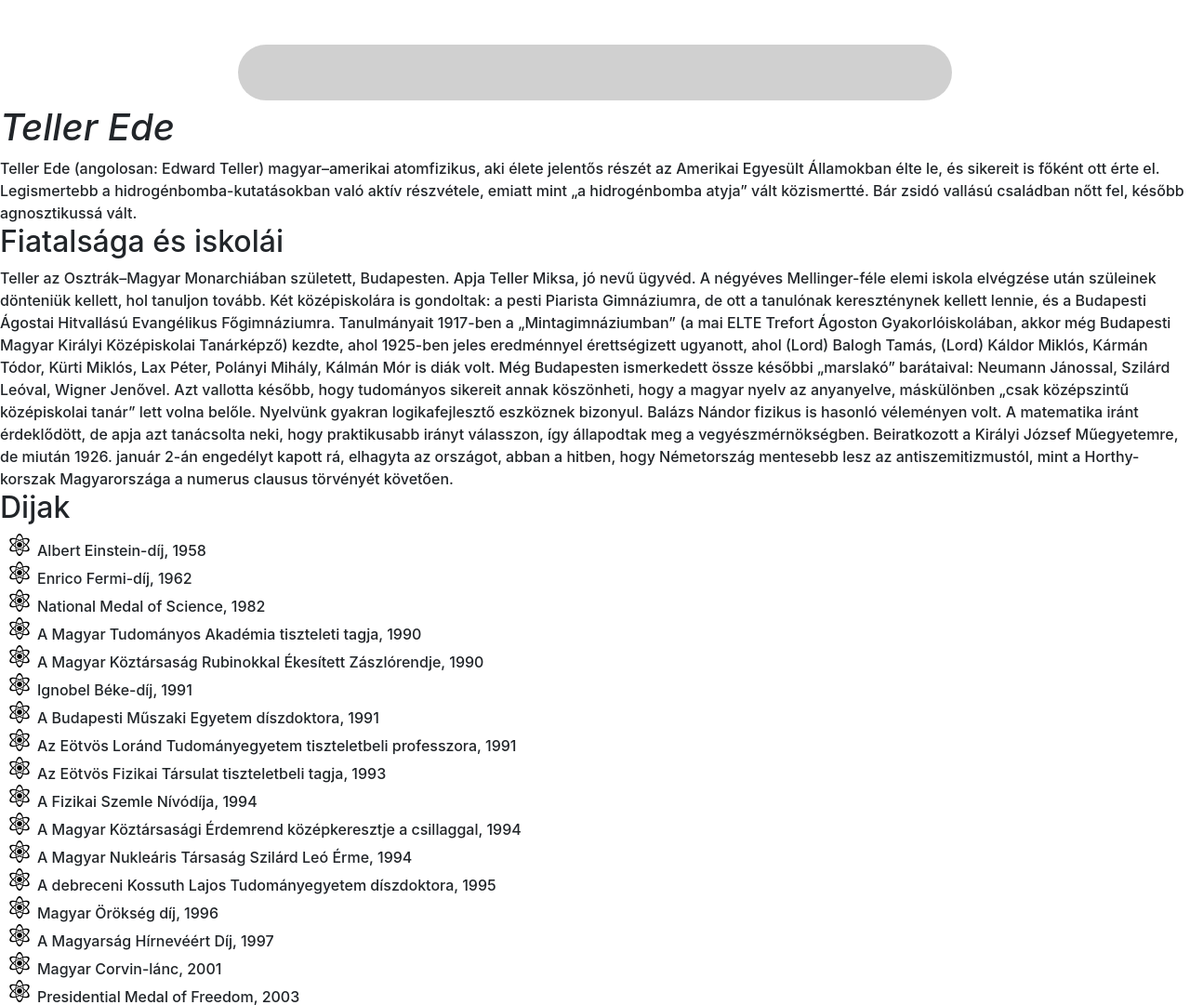
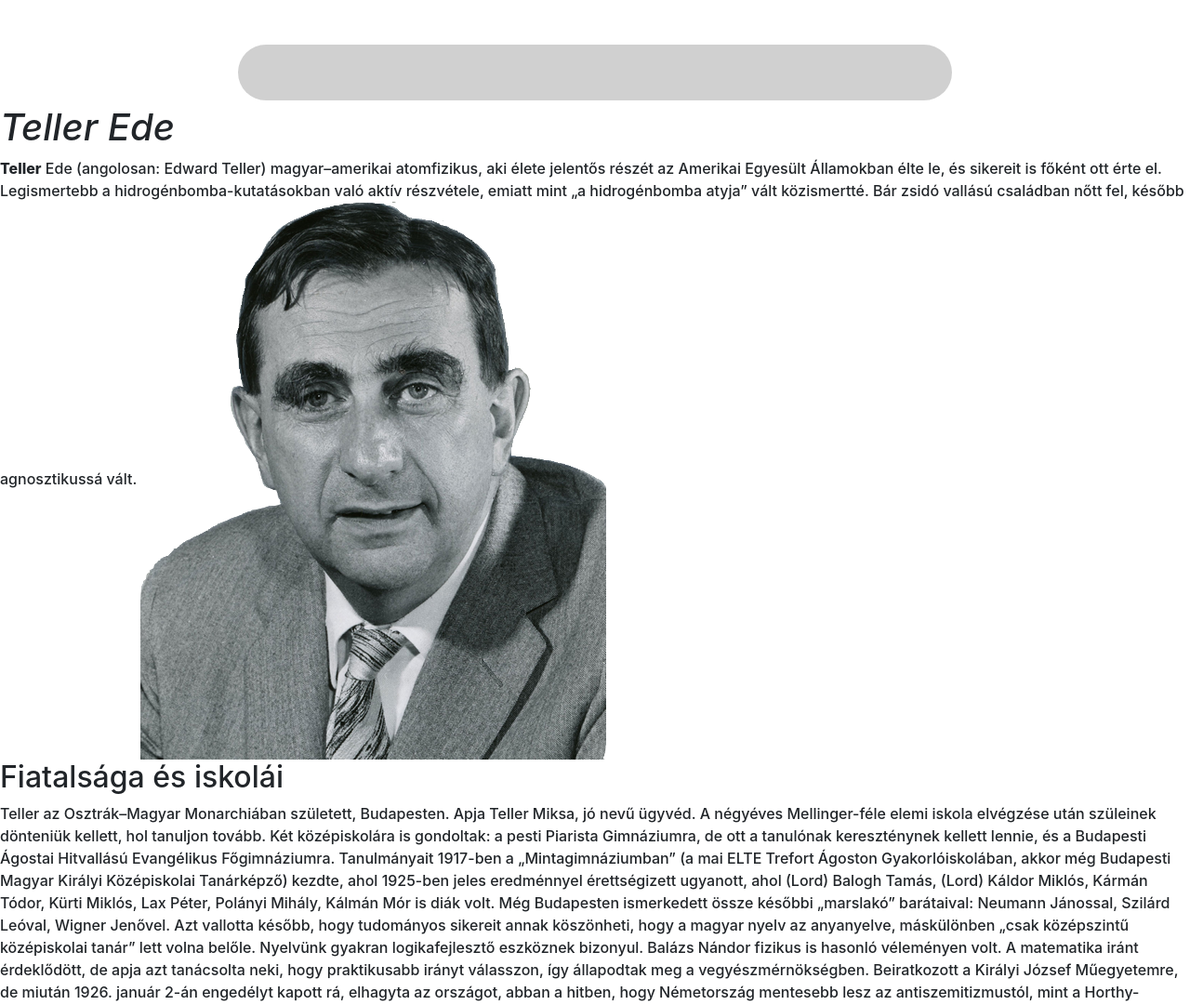
Before and after one commit to KlinkoDavid/TellerEde, a plain HTML site: page index.html in a window 1280 px wide. Shown: the top 1081 px of the page at 93% size. Drawn offline with nearby package versions, Linux system fonts and the light colour scheme; files whose address does not match are found by name.

Commit message:
Nyolcadik Feladat

```diff
--- a/index.html
+++ b/index.html
@@ -15,9 +15,10 @@
 		<p id="tartalom">
 		<h1>Teller Ede</h1>
 
-		Teller Ede (angolosan: Edward Teller) magyar–amerikai atomfizikus, aki élete jelentős részét az Amerikai Egyesült Államokban élte le, és sikereit is főként ott érte el. Legismertebb a hidrogénbomba-kutatásokban való aktív részvétele, emiatt mint „a hidrogénbomba atyja” vált közismertté.
+		<span>Teller</span> Ede (angolosan: Edward Teller) magyar–amerikai atomfizikus, aki élete jelentős részét az Amerikai Egyesült Államokban élte le, és sikereit is főként ott érte el. Legismertebb a hidrogénbomba-kutatásokban való aktív részvétele, emiatt mint „a hidrogénbomba atyja” vált közismertté.
 
 		Bár zsidó vallású családban nőtt fel, később agnosztikussá vált.
+		<img src="img/Teller.png" alt="teller_kep" title="Teller Ede">
 
 		<h2>Fiatalsága és iskolái</h2>
 
@@ -53,23 +54,6 @@
 			<li>Budapest díszpolgára, 2012 (posztumusz)</li>
 		</ul>
 
-
-
-
-
-
-
-
-
-
-
-
-
-
-
-
-
-
 		<h2>Adatok</h2>
 
 		Született
--- a/styles.css
+++ b/styles.css
@@ -32,3 +32,9 @@ table {
 ul {
   list-style-image: url('physics_icon.png');
 }
+div span{
+  font-weight: 800;
+}
+div span:hover{
+  color: red;
+}
```
